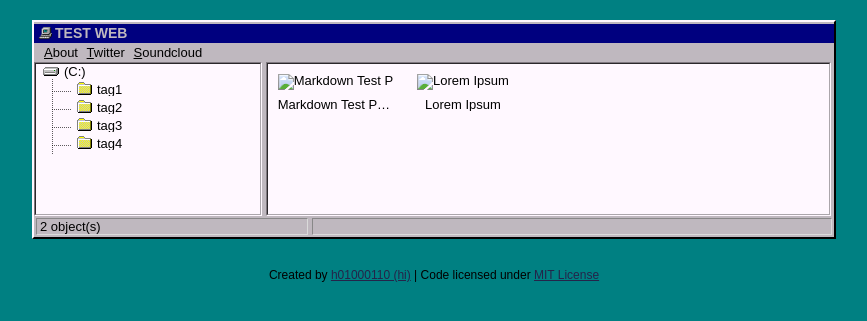
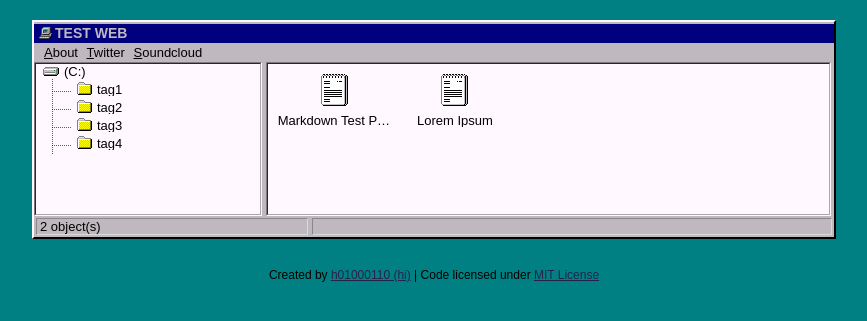
Before and after one commit to Noobieta-Gamerz/blogithub.io, a Jekyll site: the page built from index.html, in a window 1280 px wide. Shown: the top 321 px of the page, without its empty margins (206-1073 px from the left). Built offline with Jekyll 4.4.1, drawn with Linux system fonts in a browser that asks for light colours.

Commit message:
Update index.html

```diff
--- a/index.html
+++ b/index.html
@@ -3,6 +3,6 @@
 ---
 <ul>
 	{% for post in site.posts %}
-	<li><a href="{{  post.url }}" title="{{ post.title }}"><img src="blogithub.io/assets/img/file.ico" title="{{ post.title }}" />{{ post.title }}</a></li>
+	<li><a href="{{  post.url }}" title="{{ post.title }}"><img src="https://noobieta-gamerz.github.io/blogithub.io/assets/img/file.ico" title="{{ post.title }}" />{{ post.title }}</a></li>
 	{% endfor %}
 </ul>
```
